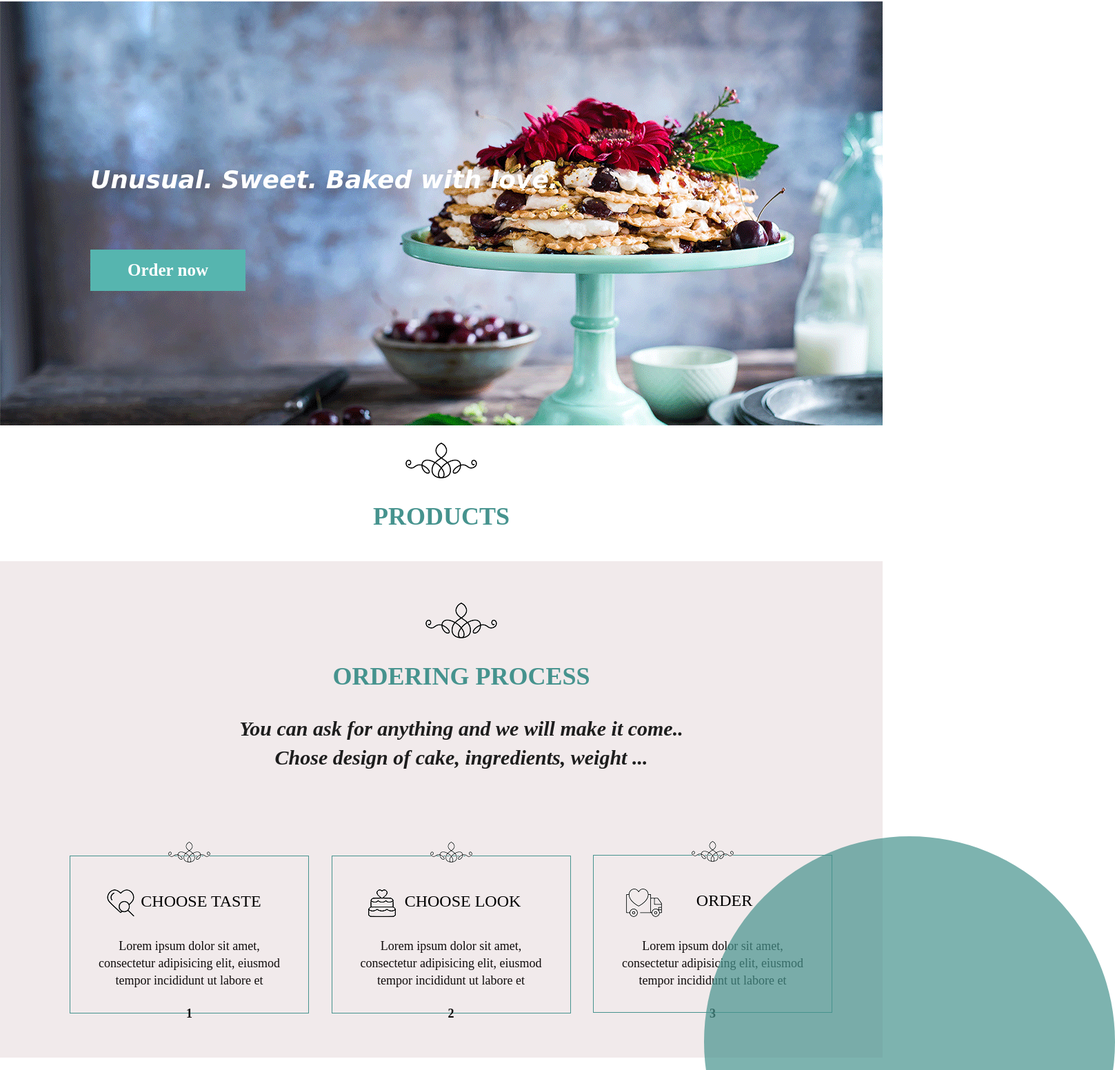
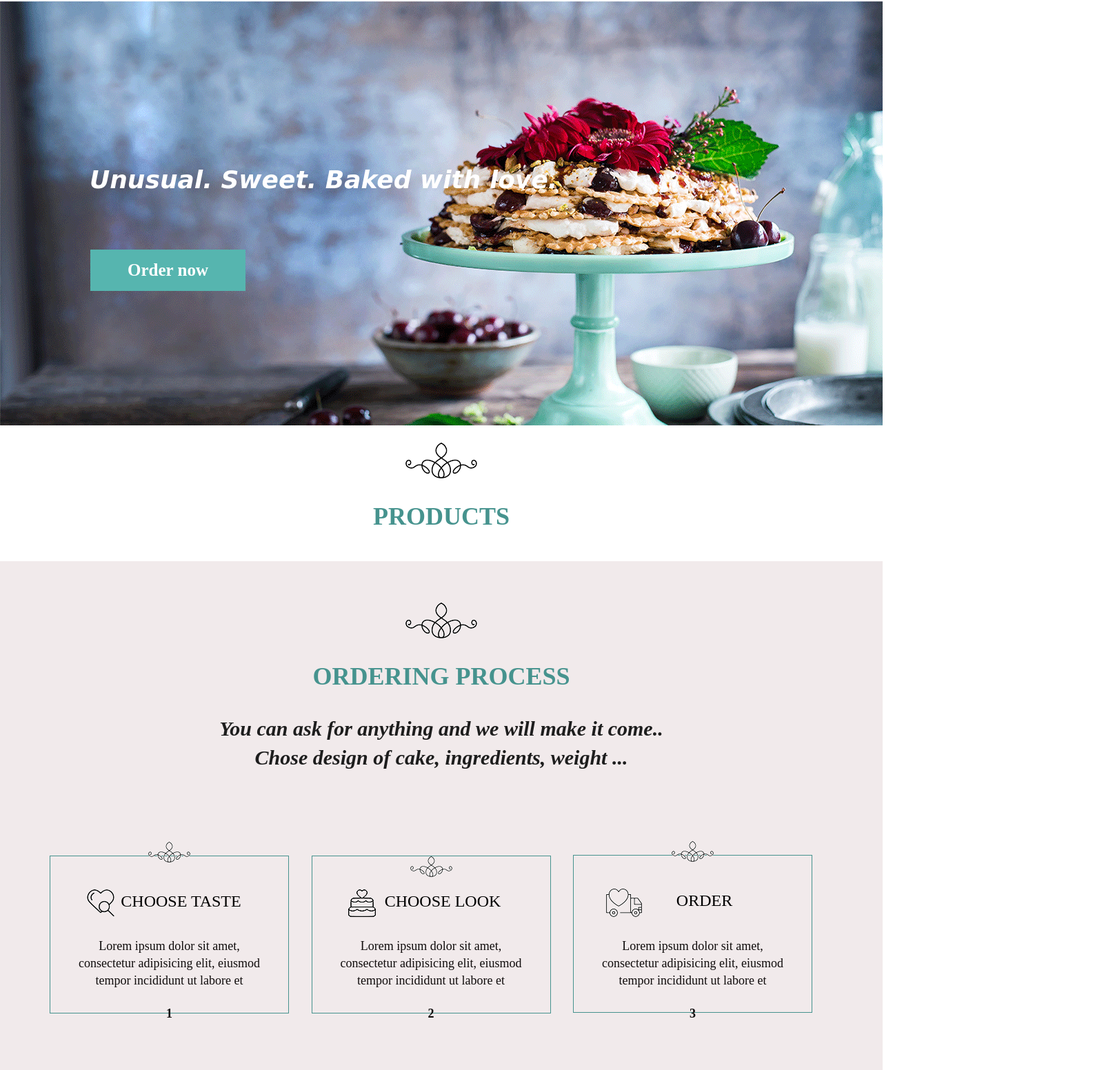
Before and after one commit to NikolinaN/Cake_shop, a plain HTML site: page index.html in a window 1280 px wide. Shown: the part 110-1662 px from the top of the page at 69% size, 1617 px wide, since content can reach past the window. Drawn offline with nearby package versions, Linux system fonts and the light colour scheme; a web font is replaced by a local one.

Commit message:
to do
Mobile first, change code from desktop to mobile first and do that with media query and break points.

```diff
--- a/css/main.css
+++ b/css/main.css
@@ -174,6 +174,7 @@ a {
 section {
     padding-top: 10px;
     padding-bottom: 10px;
+    overflow: hidden;
 }
 
 .btn {
@@ -255,8 +256,13 @@ nav .close {
 /*============ HEADER END ===========*/
 
 /* ========== HERO SECTION ==========*/
+/* na hero ne ide visina, ako hocemo da bude responsive
+zakucati odredjenu sirinu..
+na **quote** width promeniti u max-width da bi text bio responsive sto znaci u ovom slucaju da se siri do 700px ali posle toga nema nista, to postizemo samo sa max-width
+*/
 .hero {
-    background-image: url('../img/background.jpg')
+    background-image: url('../img/background.jpg');
+    background-repeat: no-repeat;
 }
 
 section .hero {
@@ -272,10 +278,12 @@ section .hero {
 .quote {
     position: relative;
     top: 210px;
-    left: 121px;
+    left: 60px;
     width: 700px;
 }
-
+/*obrisati bottom, margin-left, top,
+**html**button ubaciti u klasu quote kako bi padding-left bio za quote i button
+*/
 .order {
     font-family: 'Faustina', serif;
     font-weight: 700;
@@ -294,14 +302,28 @@ section .hero {
 /* ========== HERO SECTION END ==========*/
 
 /* ========== ORDERING PROCESS ==========*/
+/*ako su childovi absolute parent mora biti relative
+number ide absolute
+left 50% i margin-left:-31px (minus polovina tog bloka) ili transform: translatex(-50%) --dva nacina pozicioniranja-- **na ornamer u kockici**
+!!!maknuti hight i width svugde
+.number
+position:absolute
+bottom:-11px;
+top:auto;
+margin:0;
+left:50%;
+margin-left:-4px;
+background-color:#f3edee;
+*/
+
 .ordering {
     background-color: #f1eaeb;
     position: relative;
 }
 
 .ordering .container  {
-    height: 700px;
-    width: 1338px;
+    /*height: 700px;*//*skloniti da ne bi bili ograniceni ukoliko klijent hoce vise teksta*/
+    /*width: 1338px;*/ /*skloniti da bi dizajn bio responsive*//*ne stavljati sirinu kod mobilne verzije*/
     padding-top: 50px;
 }
 
@@ -369,9 +391,11 @@ section .hero {
     border: 1px solid #46938e;
 }
 
-.choose-look img {
+.ordering-process div img:first-child {
     position: relative;
     top: -21px;
+    background-color: #f3edee;
+    padding: 0 20px;
 }
 
 .choose-look .img {
@@ -446,6 +470,12 @@ section .hero {
 /* ========== ORDERING PROCESS END ==========*/
 
 /* ========== OUR STORY ==========*/
+/*overflow:hidden na sekciju da sve sto se preliva nestane
+sliku staviti u poseban div **html** a sliku i krugove u novi div
+krugovima dati position absolute  **css**
+dodati z-index na sliku npr 2, sto veci index to element ide iznad svih
+inline-block uopste ne gleda marginu samo block zato je najbolje paddingom odvajati elemente
+*/
 .our_story .container {
     width: 1338px;
     padding-top: 80px;
@@ -531,7 +561,9 @@ section .hero {
    Modify as content requires.
    ========================================================================== */
 @media only screen and (min-width: 768px) {
-
+ .quote {
+     left: 120px;
+ }
 
 }
 
```
Also changed, not shown: index.html (+0 -1 lines).
